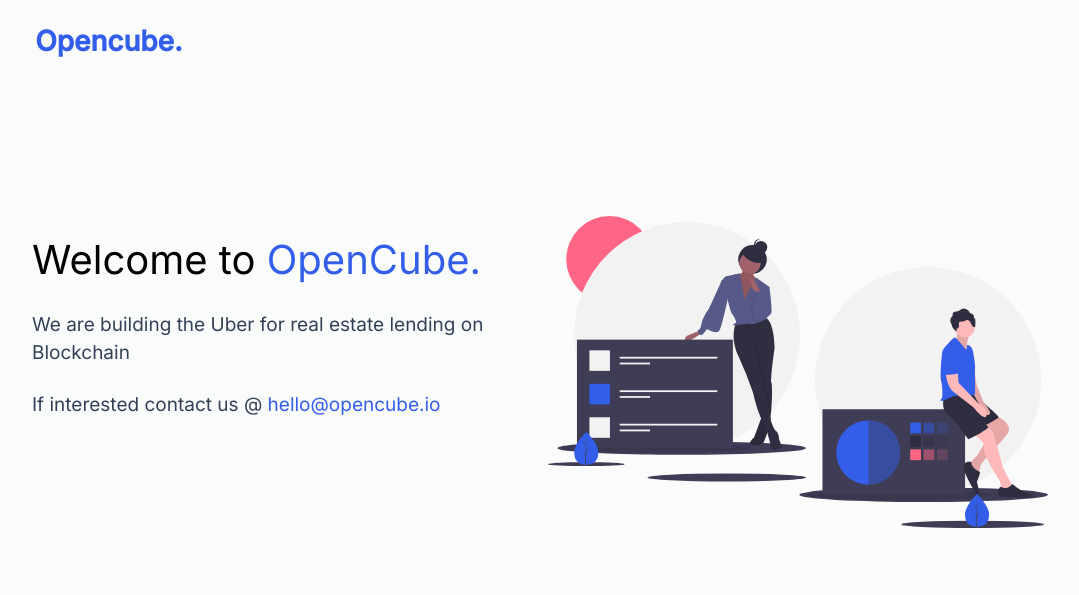
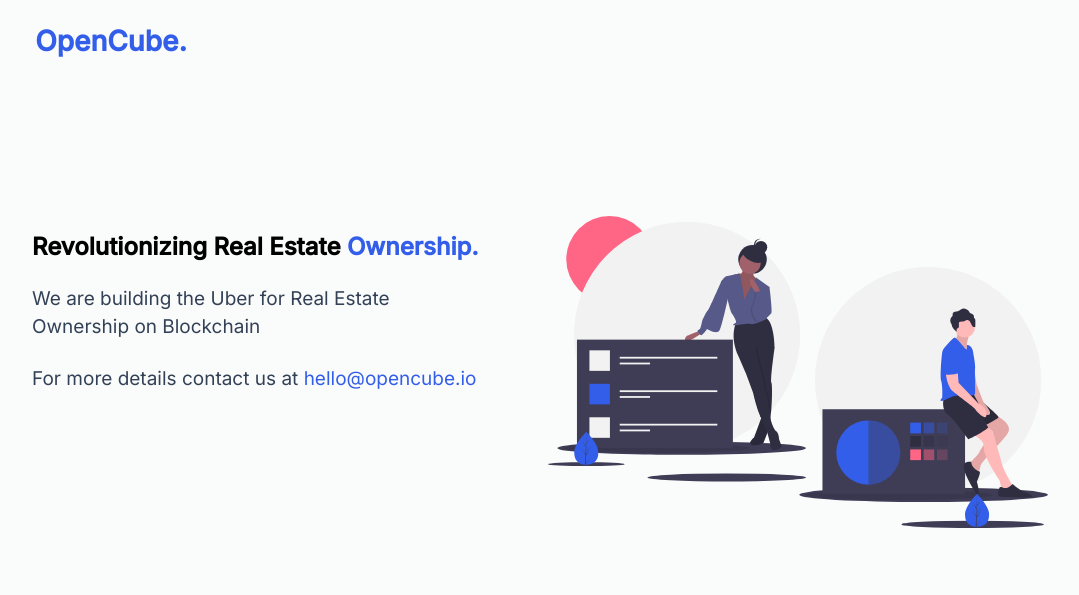
Before and after one commit to Opencube01/opencube.io, a plain HTML site: page index.html in a window 1280 px wide. Shown: the whole page, without its empty margins (112-1191 px from the left). Drawn offline with nearby package versions, Linux system fonts and the light colour scheme.

Commit message:
minor changes done

```diff
--- a/css/style.css
+++ b/css/style.css
@@ -383,6 +383,12 @@ input{
 .info-text a {
   color: var(--primary-color);
 }
+.second-header span{
+  color: var(--primary-color);
+}
+.second-header{
+  /* font-weight: unset; */
+}
 /* .thanks {
   display: none;
   } */
--- a/index.html
+++ b/index.html
@@ -24,7 +24,7 @@
       <!-- ==== NAVBAR ==== -->
       <nav class="nav">
         <div class="logo">
-          <h2>Opencube.</h2>
+          <h2>OpenCube.</h2>
         </div>
 
         <!-- <div class="nav_menu" id="nav_menu">
@@ -48,9 +48,9 @@
           </ul>
         </div> -->
 
-        <button class="toggle_btn" id="toggle_btn">
+        <!-- <button class="toggle_btn" id="toggle_btn">
           <i class="ri-menu-line"></i>
-        </button>
+        </button> -->
       </nav>
     </header>
 
@@ -58,17 +58,24 @@
       <div class="container">
         <div class="grid-cols-2">
           <div class="grid-item-1">
-            <h1 class="main-heading">
+            <!-- <h1 class="main-heading">
               Welcome to <span>OpenCube.</span>
               <br />
-              <!-- Develop anything. -->
-            </h1>
+
+            </h1> -->
+
+            <h2 class="second-header">
+              Revolutionizing Real Estate <span>Ownership.</span>
+            </h2>
+
+
+
             <p class="info-text">
-              We are building the Uber for real estate lending on Blockchain
+              We are building the Uber for Real Estate Ownership on Blockchain
             </p>
 
             <p class="info-text">
-              If interested contact us @ <a href="mailto:hello@opencube.io">hello@opencube.io</a>
+              For more details contact us at <a href="mailto:hello@opencube.io">hello@opencube.io</a>
             </p>
 
 
```
